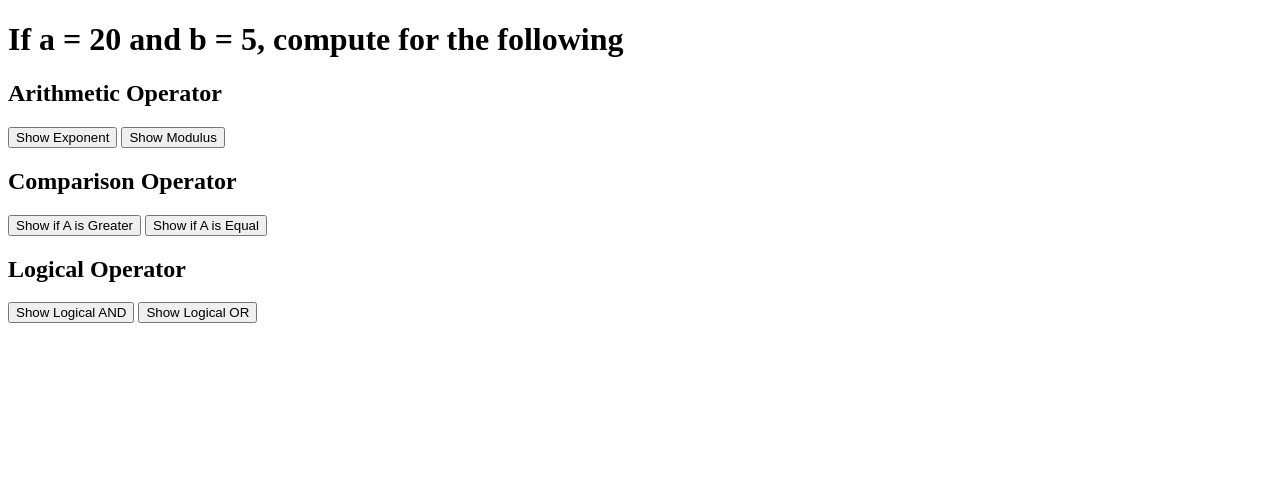
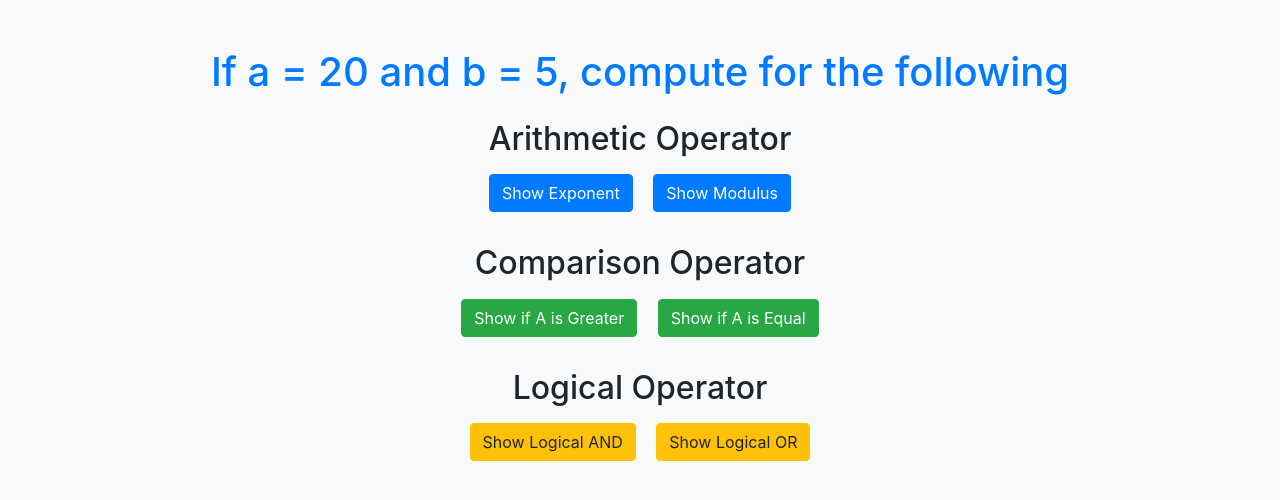
Before and after one commit to Yes-Defensor/FAIRVIEW_ICT9EMERALD_Q3Quiz1_DEFENSOR_ELY, a plain HTML site: page index.html in a window 1280 px wide. Drawn offline with nearby package versions, Linux system fonts and the light colour scheme.

Commit message:
Update index.html

```diff
--- a/index.html
+++ b/index.html
@@ -4,29 +4,32 @@
     <meta charset="UTF-8">
     <meta name="viewport" content="width=device-width, initial-scale=1.0">
     <title>Click to Calculate</title>
+    <link rel="stylesheet" href="https://maxcdn.bootstrapcdn.com/bootstrap/4.0.0/css/bootstrap.min.css">
 </head>
-<body>
-    <h1>If a = 20 and b = 5, compute for the following</h1>
+<body class="bg-light text-center py-5">
+    <div class="container">
+        <h1 class="text-primary">If a = 20 and b = 5, compute for the following</h1>
 
-    <div>
+        <div class="my-4">
             <h2>Arithmetic Operator</h2>
-        <button onclick="showExponent()">Show Exponent</button>
-        <button onclick="showModulus()">Show Modulus</button>
+            <button class="btn btn-primary m-2" onclick="showExponent()">Show Exponent</button>
+            <button class="btn btn-primary m-2" onclick="showModulus()">Show Modulus</button>
         </div>
 
-    <div>
+        <div class="my-4">
             <h2>Comparison Operator</h2>
-        <button onclick="showIsGreater()">Show if A is Greater</button>
-        <button onclick="showIsEqual()">Show if A is Equal</button>
+            <button class="btn btn-success m-2" onclick="showIsGreater()">Show if A is Greater</button>
+            <button class="btn btn-success m-2" onclick="showIsEqual()">Show if A is Equal</button>
         </div>
 
-    <div>
+        <div class="my-4">
             <h2>Logical Operator</h2>
-        <button onclick="showLogicalAnd()">Show Logical AND</button>
-        <button onclick="showLogicalOr()">Show Logical OR</button>
+            <button class="btn btn-warning m-2" onclick="showLogicalAnd()">Show Logical AND</button>
+            <button class="btn btn-warning m-2" onclick="showLogicalOr()">Show Logical OR</button>
         </div>
 
-    <div id="result"></div>
+        <div class="my-4" id="result"></div>
+    </div>
 
     <script>
         let a = 20;
@@ -62,5 +65,8 @@
             document.getElementById('result').innerText = `Logical OR: ${result}`;
         }
     </script>
+    <script src="https://code.jquery.com/jquery-3.2.1.slim.min.js"></script>
+    <script src="https://cdnjs.cloudflare.com/ajax/libs/popper.js/1.11.0/umd/popper.min.js"></script>
+    <script src="https://maxcdn.bootstrapcdn.com/bootstrap/4.0.0/js/bootstrap.min.js"></script>
 </body>
 </html>
```
Lines whose indentation alone changed are shown as unchanged.
